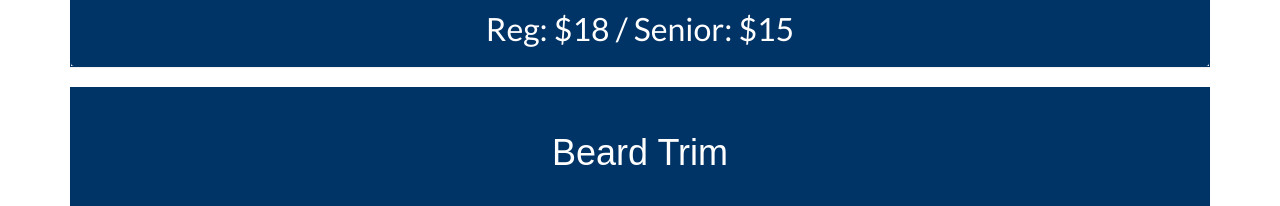
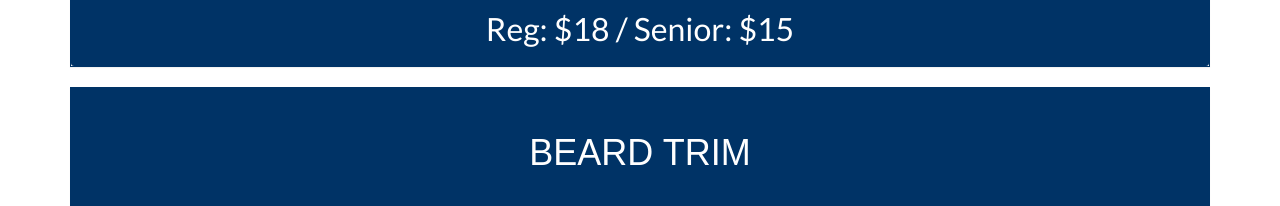
Before and after one commit to jeremyadreher/Scott_the_Barber, a plain HTML site: page index.html in a window 1280 px wide. Shown: the part 1740-1946 px from the top of the page. Drawn offline with nearby package versions, Linux system fonts and the light colour scheme.

Commit message:
Capitalized 'Beard Trim'

```diff
--- a/index.html
+++ b/index.html
@@ -110,7 +110,7 @@
     <div class="col-sm-12 col-xs-12">
       <div class="panel text-center">
         <div class="panel-heading">
-          <h2>Beard Trim</h2>
+          <h2>BEARD TRIM</h2>
         </div>
         <div class="panel-body">
           <p> The Beard Trim includes: </p>
```
